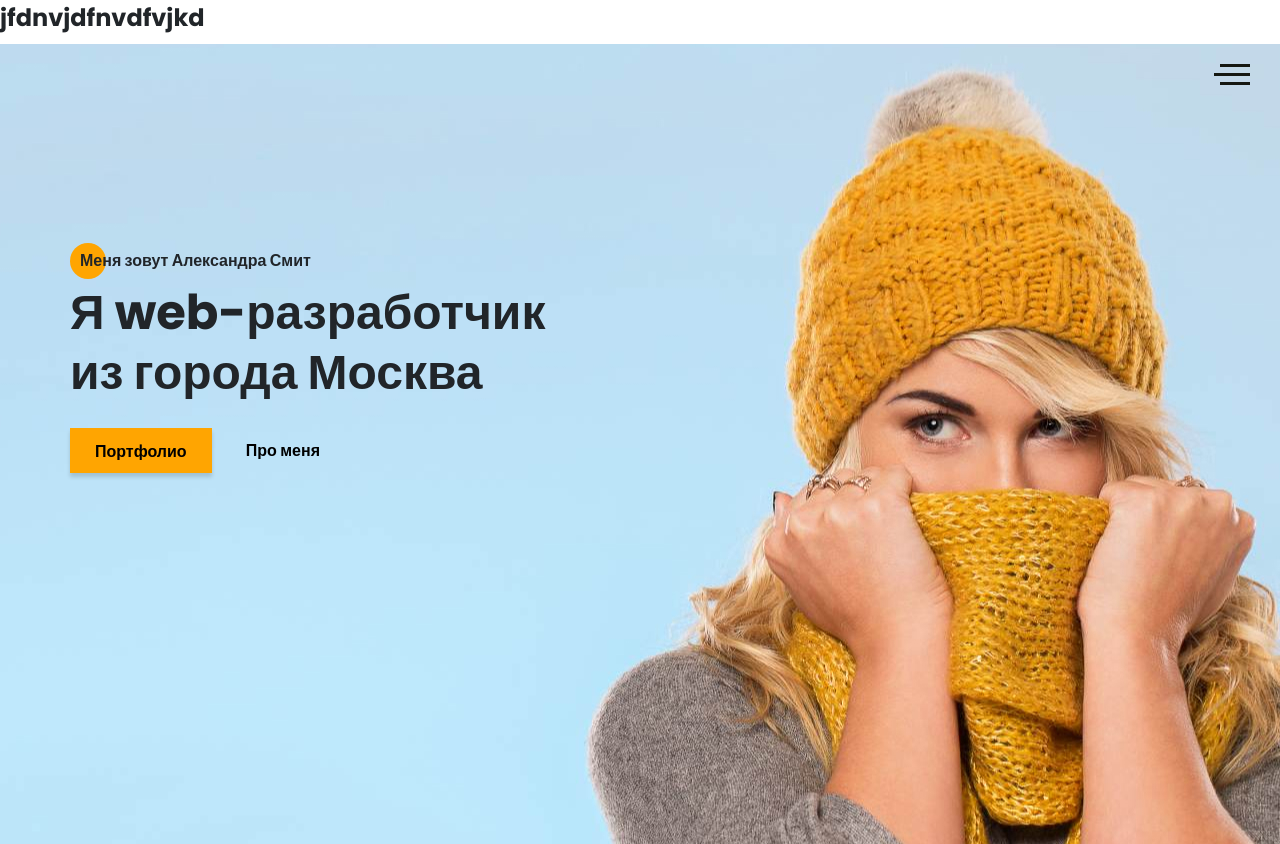
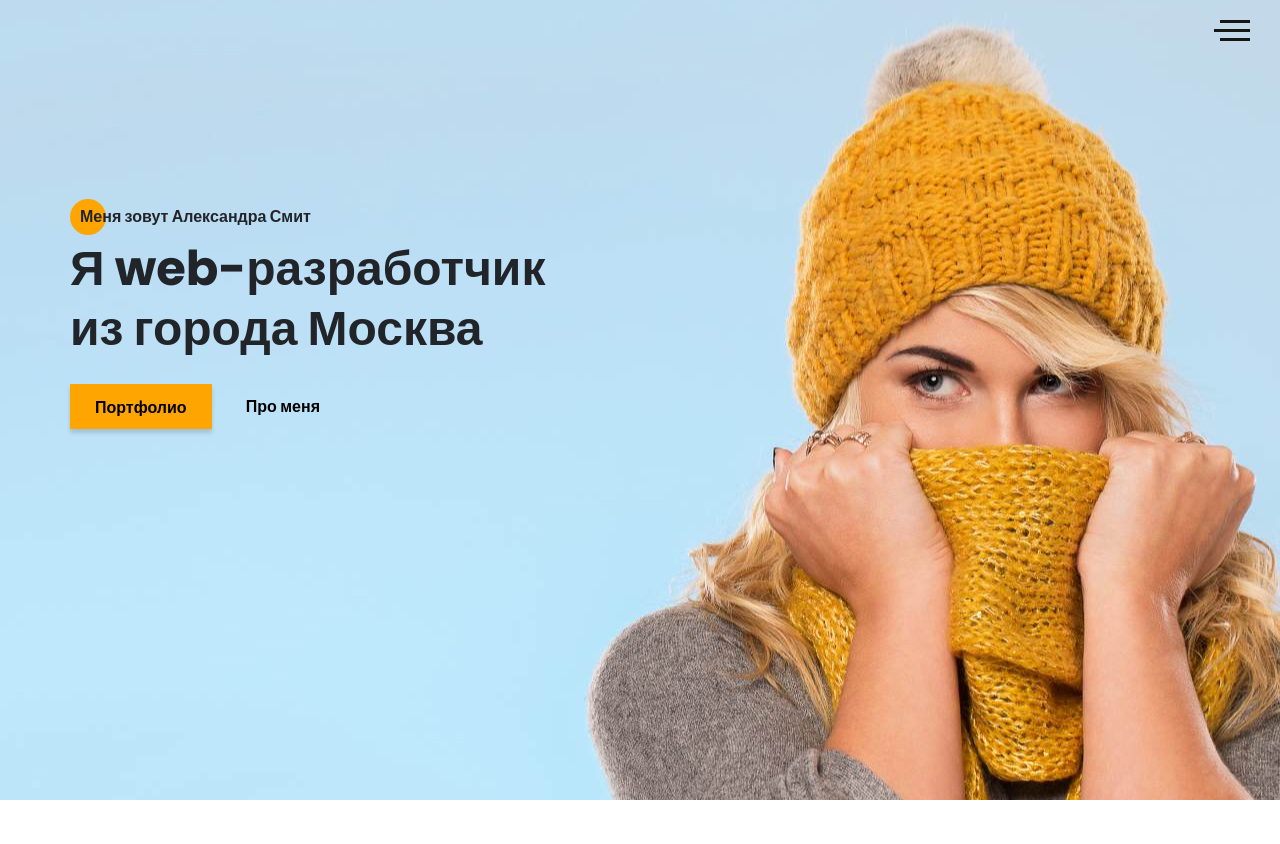
Before and after one commit to Skymarce/Skyfold, a website: page src/index.html in a window 1280 px wide. Shown: the top 844 px of the page. Drawn offline with nearby package versions, Linux system fonts and the light colour scheme; files that its build step writes are made by us from their sources; files whose address does not match are found by name.

Commit message:
delete h1

```diff
--- a/src/index.html
+++ b/src/index.html
@@ -51,7 +51,6 @@
         <div class="sidepanel__divider"></div>
         <div class="sidepanel__text"><span>Социальные сети</span></div>
     </aside>
-    <h2>jfdnvjdfnvdfvjkd</h2>
 
     <div class="menu">
         <div class="menu__block">
```
